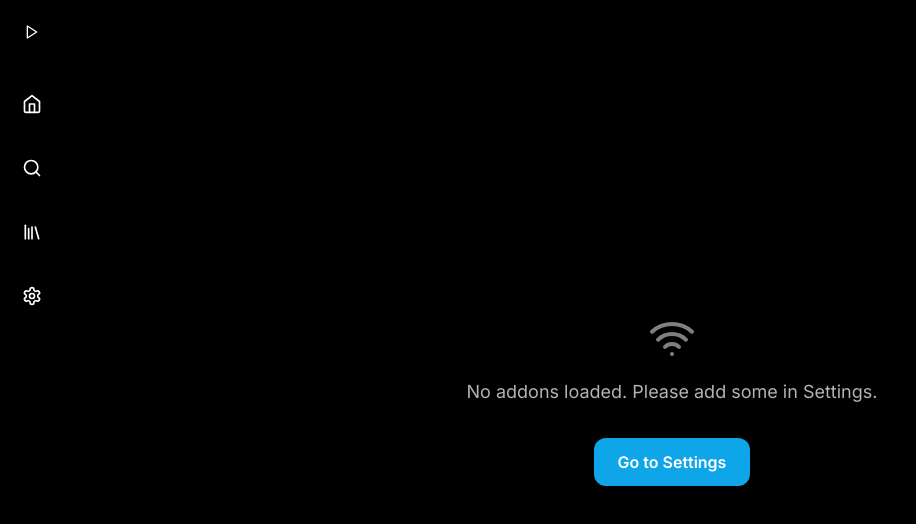
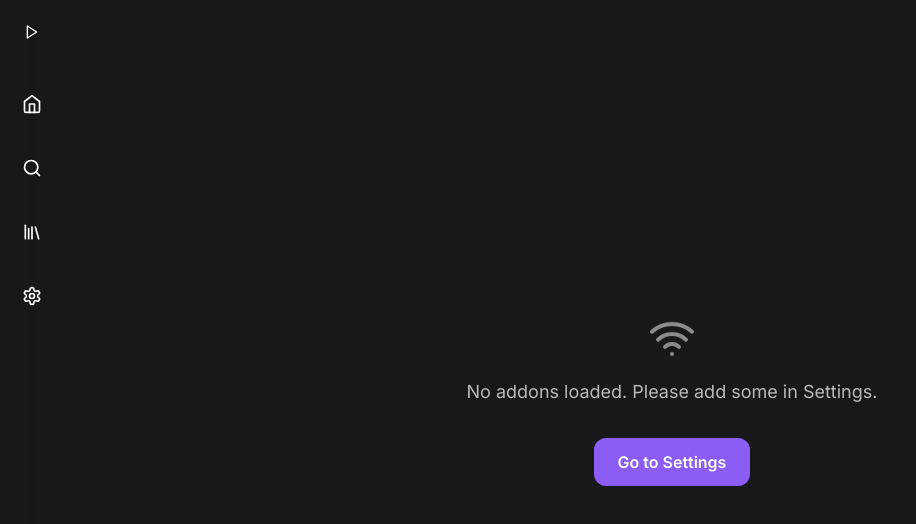
Before and after one commit to luinog1/CBRL, a React (Vite) app in the folder crumble-media-center/: page / in a window 1280 px wide. Shown: the top 524 px of the page, without its empty margins (0-916 px from the left). Built offline with nearby package versions, Linux system fonts and the light colour scheme.

Commit message:
anoootherrr

```diff
--- a/crumble-media-center/src/components/MediaCard.tsx
+++ b/crumble-media-center/src/components/MediaCard.tsx
@@ -23,12 +23,12 @@ export default function MediaCard({ item, showProgress = false, className = '' }
       to={`/details/${item.type}/${item.id}`}
       className={`group relative block ${className}`}
     >
-      <div className="relative aspect-[2/3] rounded-lg overflow-hidden bg-dark-800">
+      <div className="relative aspect-[2/3] rounded-xl overflow-hidden bg-dark-800/50 backdrop-blur-sm">
         {item.poster ? (
           <img
             src={item.poster}
             alt={item.name}
-            className="w-full h-full object-cover transition-transform duration-300 group-hover:scale-105"
+            className="w-full h-full object-cover transition-all duration-300 group-hover:scale-110"
             loading="lazy"
           />
         ) : (
@@ -62,17 +62,17 @@ export default function MediaCard({ item, showProgress = false, className = '' }
       </div>
 
       {/* Title and metadata */}
-      <div className="mt-3 space-y-1">
-        <h3 className="font-medium text-sm line-clamp-2 group-hover:text-primary-400 transition-colors">
+      <div className="mt-3 space-y-1.5">
+        <h3 className="font-semibold text-sm text-white line-clamp-2 group-hover:text-primary-400 transition-colors">
           {item.name}
         </h3>
 
-        <div className="flex items-center space-x-2 text-xs text-dark-400">
+        <div className="flex items-center space-x-2 text-xs text-white/70">
           {item.year && <span>{item.year}</span>}
           {item.runtime && (
             <>
               <span>•</span>
-              <div className="flex items-center space-x-1">
+              <div className="flex items-center space-x-1.5">
                 <Clock className="w-3 h-3" />
                 <span>{item.runtime}</span>
               </div>
@@ -81,7 +81,7 @@ export default function MediaCard({ item, showProgress = false, className = '' }
         </div>
 
         {showProgress && progress && (
-          <div className="text-xs text-primary-400">
+          <div className="text-xs font-medium text-primary-400">
             {progress.completed ? 'Completed' : `${progressPercentage}% watched`}
           </div>
         )}
--- a/crumble-media-center/src/components/MediaCarousel.tsx
+++ b/crumble-media-center/src/components/MediaCarousel.tsx
@@ -25,11 +25,11 @@ export default function MediaCarousel({ title, items, showProgress = false, load
 
   if (loading) {
     return (
-      <div className="space-y-4">
-        <h2 className="text-xl font-semibold text-white px-6">{title}</h2>
-        <div className="flex space-x-4 px-6">
+      <div className="space-y-6">
+        <h2 className="text-2xl font-bold text-white tracking-tight px-8">{title}</h2>
+        <div className="flex space-x-5 px-8">
           {Array.from({ length: 6 }).map((_, i) => (
-            <div key={i} className="w-48 aspect-[2/3] bg-dark-800 rounded-lg animate-pulse" />
+            <div key={i} className="w-52 aspect-[2/3] bg-dark-800/50 backdrop-blur-sm rounded-xl animate-pulse" />
           ))}
         </div>
       </div>
@@ -41,37 +41,37 @@ export default function MediaCarousel({ title, items, showProgress = false, load
   }
 
   return (
-    <div className="space-y-4">
-      <div className="flex items-center justify-between px-6">
-        <h2 className="text-xl font-semibold text-white">{title}</h2>
-        <div className="flex space-x-2">
+    <div className="space-y-6">
+      <div className="flex items-center justify-between px-8">
+        <h2 className="text-2xl font-bold text-white tracking-tight">{title}</h2>
+        <div className="flex space-x-3">
           <button
             onClick={() => scroll('left')}
-            className="p-2 rounded-full bg-dark-800/50 hover:bg-dark-700/50 transition-colors"
+            className="p-2.5 rounded-full bg-dark-800/80 hover:bg-dark-700/80 transition-all hover:scale-110"
             aria-label="Scroll left"
           >
-            <ChevronLeft className="w-4 h-4 text-white" />
+            <ChevronLeft className="w-5 h-5 text-white" />
           </button>
           <button
             onClick={() => scroll('right')}
-            className="p-2 rounded-full bg-dark-800/50 hover:bg-dark-700/50 transition-colors"
+            className="p-2.5 rounded-full bg-dark-800/80 hover:bg-dark-700/80 transition-all hover:scale-110"
             aria-label="Scroll right"
           >
-            <ChevronRight className="w-4 h-4 text-white" />
+            <ChevronRight className="w-5 h-5 text-white" />
           </button>
         </div>
       </div>
 
       <div
         ref={scrollRef}
-        className="flex space-x-4 px-6 overflow-x-auto scrollbar-hide pb-4"
+        className="flex space-x-5 px-8 overflow-x-auto scrollbar-hide pb-4"
       >
         {items.map((item) => (
           <MediaCard
             key={item.id}
             item={item}
             showProgress={showProgress}
-            className="flex-shrink-0 w-48 hover:scale-105 transition-transform duration-200"
+            className="flex-shrink-0 w-52 transition-transform duration-300"
           />
         ))}
       </div>
--- a/crumble-media-center/tailwind.config.js
+++ b/crumble-media-center/tailwind.config.js
@@ -9,36 +9,36 @@ export default {
     extend: {
       colors: {
         primary: {
-          50: '#f0f9ff',
-          100: '#e0f2fe',
-          200: '#bae6fd',
-          300: '#7dd3fc',
-          400: '#38bdf8',
-          500: '#0ea5e9',
-          600: '#0284c7',
-          700: '#0369a1',
-          800: '#075985',
-          900: '#0c4a6e',
+          50: '#f5f3ff',
+          100: '#ede9fe',
+          200: '#ddd6fe',
+          300: '#c4b5fd',
+          400: '#a78bfa',
+          500: '#8b5cf6',
+          600: '#7c3aed',
+          700: '#6d28d9',
+          800: '#5b21b6',
+          900: '#4c1d95',
         },
         dark: {
-          DEFAULT: '#000000',
-          50: '#000000',
-          100: '#000000',
-          200: '#000000',
-          300: '#000000',
-          400: '#000000',
-          500: '#000000',
-          600: '#000000',
-          700: '#000000',
-          800: '#000000',
-          900: '#000000',
+          DEFAULT: '#0f0f0f',
+          50: '#fafafa',
+          100: '#f4f4f5',
+          200: '#e4e4e7',
+          300: '#d4d4d8',
+          400: '#a1a1aa',
+          500: '#71717a',
+          600: '#52525b',
+          700: '#3f3f46',
+          800: '#27272a',
+          900: '#18181b',
         },
         text: {
            DEFAULT: '#ffffff',
            primary: '#ffffff',
-           secondary: '#ffffff',
-           muted: '#ffffff',
-           inverted: '#ffffff',
+           secondary: '#e4e4e7',
+           muted: '#a1a1aa',
+           inverted: '#18181b',
          },
         highlight: {
           DEFAULT: '#f3f4f6',
```
